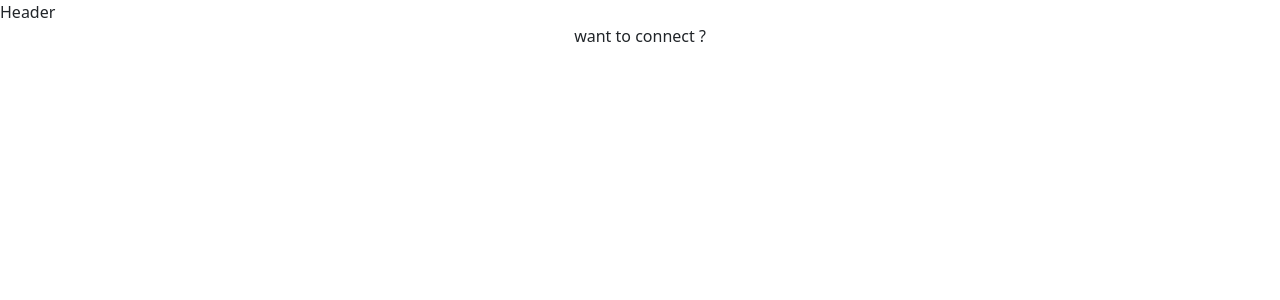
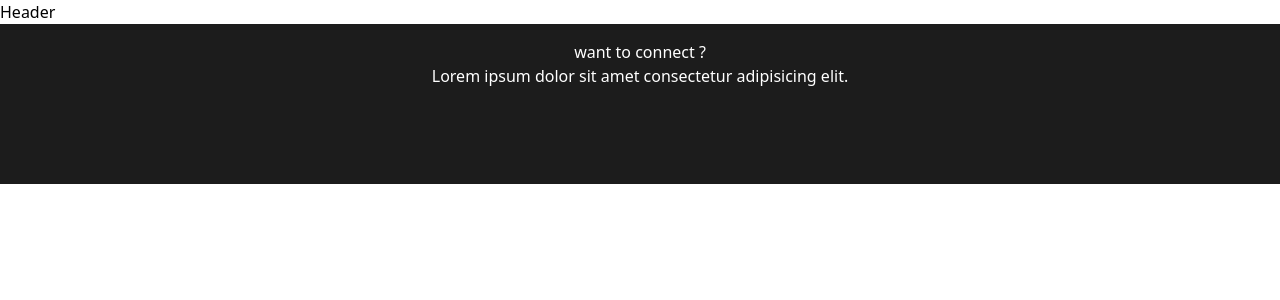
Before and after one commit to egbadonjeffrey/blogapp, a Next.js app: page / in a window 1280 px wide. Shown: the top 300 px of the page. Built offline with nearby package versions, Linux system fonts and the light colour scheme.

Commit message:
Added tailwind to project

```diff
--- a/components/Footer.js
+++ b/components/Footer.js
@@ -4,6 +4,9 @@ const Footer = () => {
       <div className={styles.outerWrapper}>
         <div className={styles.innerWrapper}>
           <p>want to connect ?</p>
+          <p className="">
+            Lorem ipsum dolor sit amet consectetur adipisicing elit.
+          </p>
         </div>
       </div>
     </footer>
@@ -11,7 +14,7 @@ const Footer = () => {
 };
 
 const styles = {
-  wrapper: "container-fluid text-center",
+  wrapper: "bg-[#1c1c1c] w-full h-[10rem] py-[1rem] text-white  text-center",
 };
 
 export default Footer;
--- a/package.json
+++ b/package.json
@@ -9,13 +9,15 @@
     "lint": "next lint"
   },
   "dependencies": {
-    "bootstrap": "^5.2.0",
     "next": "12.2.4",
     "react": "18.2.0",
     "react-dom": "18.2.0"
   },
   "devDependencies": {
+    "autoprefixer": "^10.4.8",
     "eslint": "8.21.0",
-    "eslint-config-next": "12.2.4"
+    "eslint-config-next": "12.2.4",
+    "postcss": "^8.4.16",
+    "tailwindcss": "^3.1.8"
   }
 }
--- a/pages/_app.js
+++ b/pages/_app.js
@@ -1,6 +1,5 @@
 import { MediumProvider } from "../context/MediumContext";
 import "../styles/globals.css";
-import "bootstrap/dist/css/bootstrap.css";
 
 function MyApp({ Component, pageProps }) {
   return (
--- /dev/null
+++ b/postcss.config.js
@@ -0,0 +1,6 @@
+module.exports = {
+  plugins: {
+    tailwindcss: {},
+    autoprefixer: {},
+  },
+}
--- a/styles/globals.css
+++ b/styles/globals.css
@@ -1,26 +1,3 @@
-html,
-body {
-  padding: 0;
-  margin: 0;
-  font-family: -apple-system, BlinkMacSystemFont, Segoe UI, Roboto, Oxygen,
-    Ubuntu, Cantarell, Fira Sans, Droid Sans, Helvetica Neue, sans-serif;
-}
-
-a {
-  color: inherit;
-  text-decoration: none;
-}
-
-* {
-  box-sizing: border-box;
-}
-
-@media (prefers-color-scheme: dark) {
-  html {
-    color-scheme: dark;
-  }
-  body {
-    color: white;
-    background: black;
-  }
-}
+@tailwind base;
+@tailwind components;
+@tailwind utilities;
--- /dev/null
+++ b/tailwind.config.js
@@ -0,0 +1,11 @@
+/** @type {import('tailwindcss').Config} */
+module.exports = {
+  content: [
+    "./pages/**/*.{js,ts,jsx,tsx}",
+    "./components/**/*.{js,ts,jsx,tsx}",
+  ],
+  theme: {
+    extend: {},
+  },
+  plugins: [],
+};
```
Also changed, not shown: 1 other file (tests, documents, lock files or other folders).
